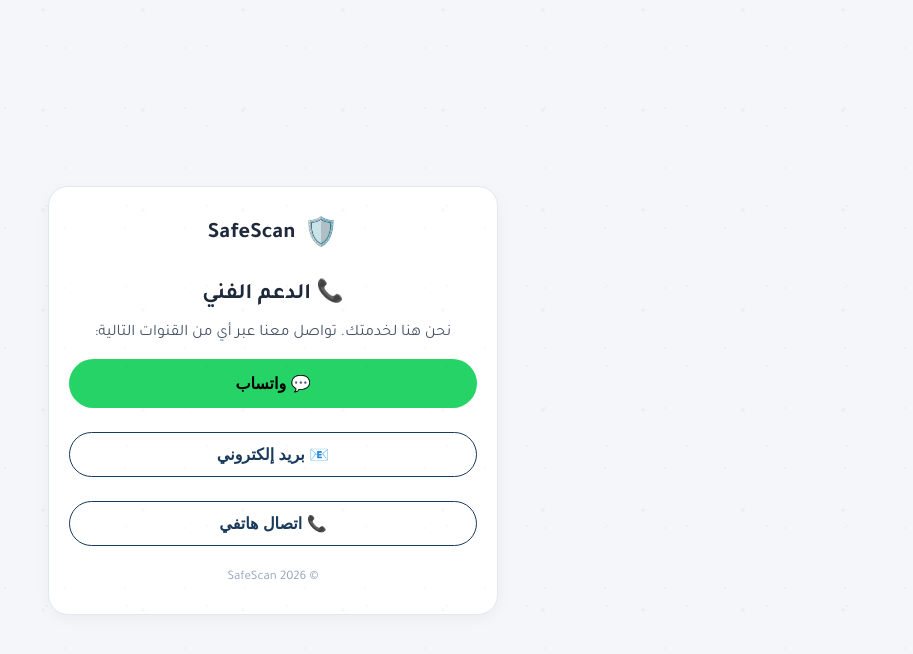
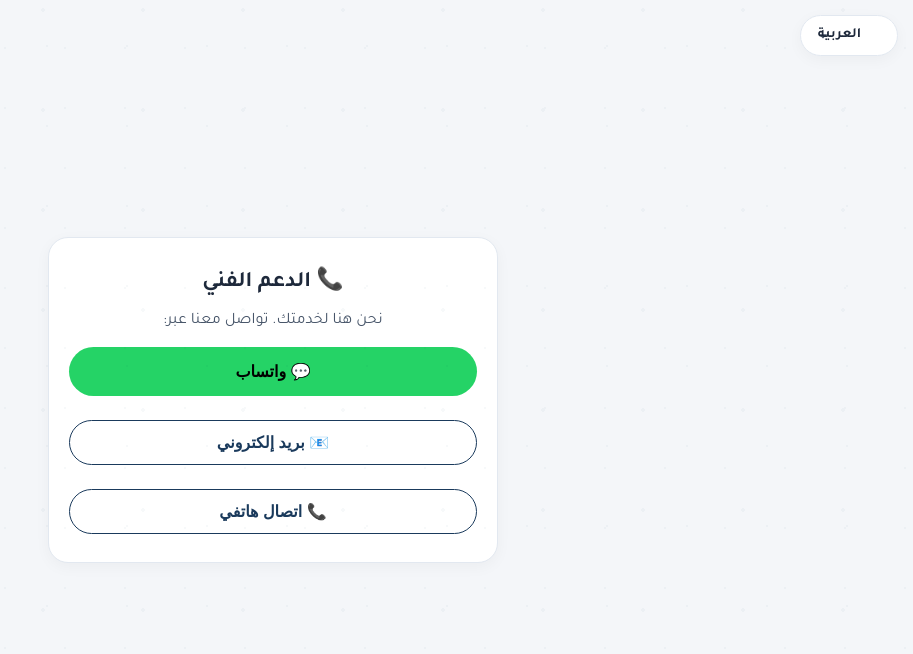
Before and after one commit to alzoool100-cpu/safescan-test, a plain HTML site: page support.html in a window 1280 px wide. Shown: the whole page, without its empty margins (367-1280 px from the left). Drawn offline with Linux system fonts and the light colour scheme.

Commit message:
Update support.html

```diff
--- a/support.html
+++ b/support.html
@@ -3,20 +3,36 @@
 <head>
     <meta charset="UTF-8">
     <meta name="viewport" content="width=device-width, initial-scale=1.0">
-    <title>SafeScan - الدعم الفني</title>
+    <title data-key="support_title">الدعم الفني</title>
     <link rel="stylesheet" href="base.css">
 </head>
 <body>
-    <div class="card" style="max-width:450px;text-align:center">
-        <div class="logo"><span class="logo-icon">🛡️</span><span class="logo-text">SafeScan</span></div>
-        <h1 data-key="support_title">📞 الدعم الفني</h1>
-        <p data-key="support_intro" style="margin:16px 0;color:var(--text-secondary)">نحن هنا لخدمتك. تواصل معنا عبر أي من القنوات التالية:</p>
-        <div style="display:flex;flex-direction:column;gap:12px">
-            <a href="https://wa.me/966541054516" target="_blank" style="text-decoration:none"><button class="btn btn-success" style="background:#25D366">💬 واتساب</button></a>
-            <a href="mailto:support@safescan.app" style="text-decoration:none"><button class="btn btn-outline">📧 بريد إلكتروني</button></a>
-            <a href="tel:+966541054516" style="text-decoration:none"><button class="btn btn-outline">📞 اتصال هاتفي</button></a>
-        </div>
-        <p style="margin-top:24px;font-size:13px;color:var(--text-muted)">© SafeScan 2026</p>
+<div class="lang-dropdown">
+  <select id="langSelect" onchange="setLanguage(this.value)">
+    <option value="ar">العربية</option>
+    <option value="en">English</option>
+    <option value="hi">हिन्दी</option>
+    <option value="ur">اردو</option>
+  </select>
+</div>
+
+<div class="card" style="max-width:450px;text-align:center">
+    <h1 data-key="support_title">📞 الدعم الفني</h1>
+    <p data-key="support_intro" style="margin:16px 0;color:var(--text-secondary)">نحن هنا لخدمتك. تواصل معنا عبر:</p>
+    <div style="display:flex;flex-direction:column;gap:12px">
+        <a href="https://wa.me/966541054516" target="_blank" style="text-decoration:none"><button class="btn btn-success" style="background:#25D366" data-key="support_whatsapp">💬 واتساب</button></a>
+        <a href="mailto:support@safescan.app" style="text-decoration:none"><button class="btn btn-outline" data-key="support_email">📧 بريد إلكتروني</button></a>
+        <a href="tel:+966541054516" style="text-decoration:none"><button class="btn btn-outline" data-key="support_phone">📞 اتصال هاتفي</button></a>
     </div>
+</div>
+
+<script src="translations.js"></script>
+<script>
+    document.getElementById('langSelect').value = currentLang;
+    applyTranslations();
+    document.getElementById('langSelect').addEventListener('change', function() {
+        setLanguage(this.value);
+    });
+</script>
 </body>
 </html>
```
